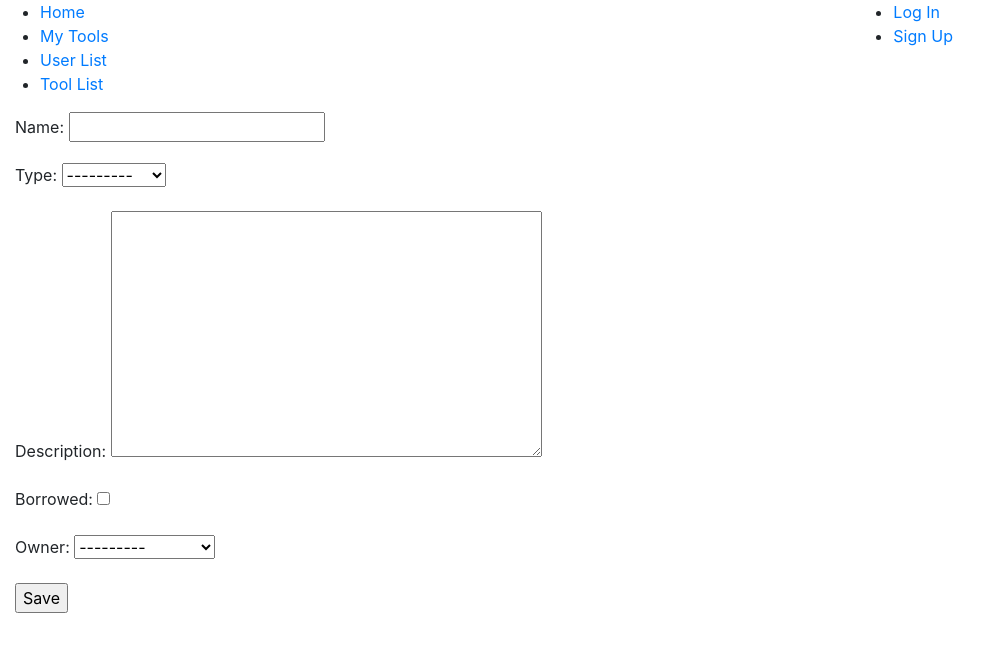
After one commit to ramonaspence/7.4-hey-neighbor, a Django app: page /newtool/ in a window 1280 px wide. The commit adds this page. Shown: the top 652 px of the page, without its empty margins (0-1001 px from the left). Run offline with Django 3.2, Linux system fonts and the light colour scheme; data comes from the database, SQL or seed files in the repository; both versions use the stored data as it was after the commit; some libraries are stand-ins or nearby versions.

```diff
--- a/conf/urls.py
+++ b/conf/urls.py
@@ -21,5 +21,6 @@ urlpatterns = [
     path('admin/', admin.site.urls),
     path('accounts/', include('django.contrib.auth.urls')),
     path('accounts/', include('accounts.urls', namespace="accounts")),
+    path('tools/', include('tools.urls', namespace="mytools")),
     path('', include('tools.urls', namespace = "tools")),
 ]
--- a/tools/models.py
+++ b/tools/models.py
@@ -20,8 +20,12 @@ class Tool(models.Model):
     borrowed = models.BooleanField()
     owner = models.ForeignKey(User, on_delete=models.CASCADE, null=True, blank=True)
 
-
     def __str__(self):
         return self.name
 
+    def get_absolute_url(self):
+        return reverse('tools:home')
+
+
+
 # Create your models here.
--- /dev/null
+++ b/tools/templates/tools/add.html
@@ -0,0 +1,8 @@
+{% extends 'tools/base.html' %}
+
+{% block content %}
+<form method="post">{% csrf_token %}
+    {{ form.as_p }}
+    <input type="submit" value="Save">
+</form>
+{% endblock content %}
--- a/tools/templates/tools/header.html
+++ b/tools/templates/tools/header.html
@@ -2,9 +2,17 @@
   <div class="header col-8">
     <ul>
       <li><a href="{% url 'tools:home' %}">Home</a></li>
-      <li><a href="">My Tools</a></li>
+        {% if request.user.is_authenticated %}
+      <li><a href="{% url 'tools:mytools' user.username %}">My Tools</a></li>
+        {% else %}
+      <li><a href="{% url 'tools:home' %}">My Tools</a></li>
+        {% endif %}
       <li><a href="{% url 'tools:users'%}">User List</a></li>
       <li><a href="{% url 'tools:list' %}">Tool List</a></li>
+        {% if request.user.is_authenticated %}
+      <li><a href="{% url 'tools:new' %}">Add a Tool</a></li>
+        {% else %}
+        {% endif %}
     </ul>
   </div>
   <div class="signin col-3">
--- a/tools/templates/tools/tools.html
+++ b/tools/templates/tools/tools.html
@@ -10,6 +10,7 @@
       <p>{{ tool.type }}</p>
     </div>
     <div class="modal-body">
+      <h6>Owned by {{ tool.owner }}</h6>
       <p>{{ tool.description }}</p>
        {% if tool.borrowed is False %}
       <p>Available to Borrow</p>
--- a/tools/templates/tools/users.html
+++ b/tools/templates/tools/users.html
@@ -4,8 +4,8 @@
 {% for user in object_list %}
   <div class="row no-gutters">
     <div class="col-6 offset-2">
-      <h2>{{ user.username }}</h2>
-      <h6>{{ user.firstname }} {{ user.lastname }}</h6>
+      <h2><a href="">{{ user.username }}</a></h2>
+      <h6><a href=""></a>{{ user.firstname }} {{ user.lastname }}</h6>
     </div>
   </div>
   <!-- link to user tool list  -->
--- a/tools/urls.py
+++ b/tools/urls.py
@@ -4,8 +4,9 @@ from . import views
 app_name = 'tools'
 
 urlpatterns = [
+    path('newtool/', views.CreateToolView.as_view(), name = 'new'),
     path('users/', views.UserView.as_view(), name = "users"),
-    path('/mytools/', views.MyToolView.as_view(), name = "mytools"),
-    path('tools/', views.ToolListView.as_view(), name='list'),
+    path('mytools/<str:selection>/', views.MyToolView.as_view(), name = "mytools"),
+    path('', views.ToolListView.as_view(), name='list'),
     path('', views.IndexView.as_view(), name = "home"),
 ]
--- a/tools/views.py
+++ b/tools/views.py
@@ -1,16 +1,29 @@
-from django.shortcuts import render
+from django.shortcuts import render, redirect
 from django.views import generic
 from django.contrib.auth import get_user_model
+from django.contrib.auth.decorators import login_required
+from django.urls import reverse_lazy
+from .models import Tool
 
 User = get_user_model()
 
-from .models import Tool
 class IndexView(generic.TemplateView):
     template_name = 'tools/base.html'
 
 class MyToolView(generic.ListView):
     template_name = 'tools/mytools.html'
     model = Tool
+
+    def __str__(self):
+        return self.owner
+
+    def get_queryset(self):
+        if 'selection' in self.kwargs:
+            filter = self.kwargs['selection']
+            if filter == Tool.owner:
+                return Tool.objects.filter(owner = Tool.owner)
+        else:
+            return Tool.objects.filter()
 
 class UserView(generic.ListView):
     template_name = "tools/users.html"
@@ -21,6 +34,18 @@ class ToolListView(generic.ListView):
     model = Tool
 
 
+class CreateToolView(generic.CreateView):
+    template_name = 'tools/add.html'
+    model = Tool
+    fields = '__all__'
+    success_url = reverse_lazy('tools:list')
+
+
+
+
+
+
+
 
 
 # Create your views here.
```
Also changed, not shown: tools/templates/tools/mytools.html (+9 -2 lines), db.sqlite3, tools/migrations/0004_auto_20200223_2102.py (added), tools/migrations/0005_auto_20200223_2111.py (added).
